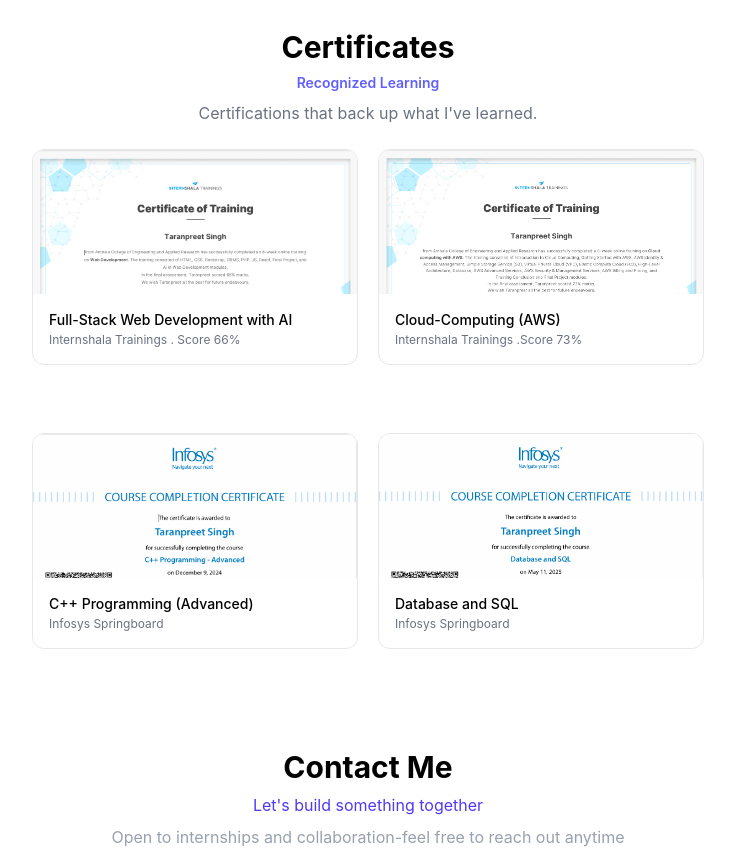
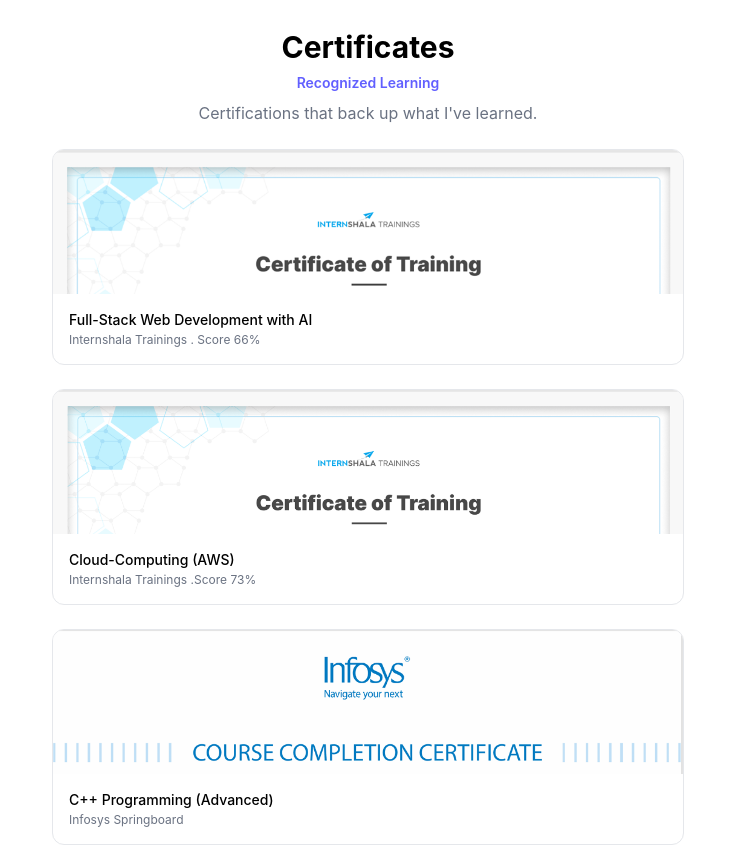
Before and after one commit to taranpreetsingh0682/personal-portfolio, a React (Vite) app: page / in a window 1280 px wide. Shown: the part 3240-4088 px from the top of the page, without its empty margins (272-1007 px from the left). Built offline with nearby package versions, Linux system fonts and the light colour scheme.

Commit message:
Update Certificate.jsx

```diff
--- a/src/sections/Certificates.jsx
+++ b/src/sections/Certificates.jsx
@@ -36,7 +36,7 @@
       <h2 className='text-center text-3xl font-bold'>Certificates</h2>
       <p className='font-semibold text-sm text-center text-indigo-500 my-2'>Recognized  Learning</p>
       <p className='text-center text-gray-500'>Certifications that back up what I've learned.</p>
-<div className='grid grid-cols-1 sm:grid-cols-2 gap-5  max-w-2xl mx-auto'>
+<div className=' grid-cols-1 sm:grid-cols-2 gap-3 px-5  max-w-2xl mx-auto'>
   {certificates.map((cert,i)=>
   <CertificateCard key={i} {...cert}/>)}
 </div>
```
